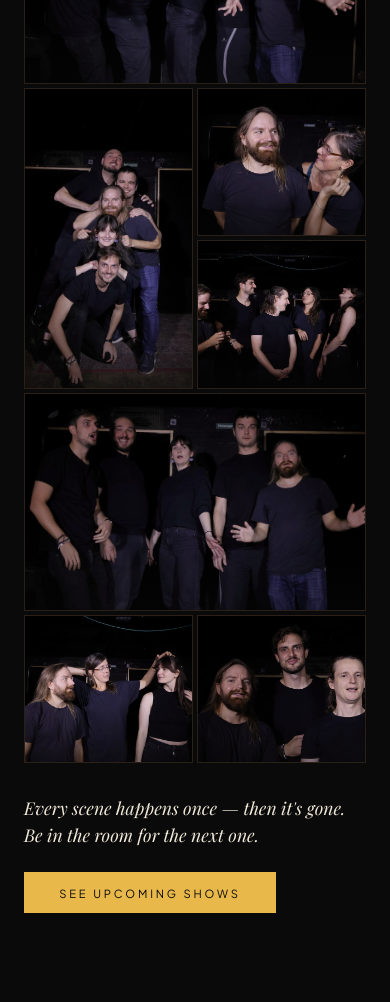
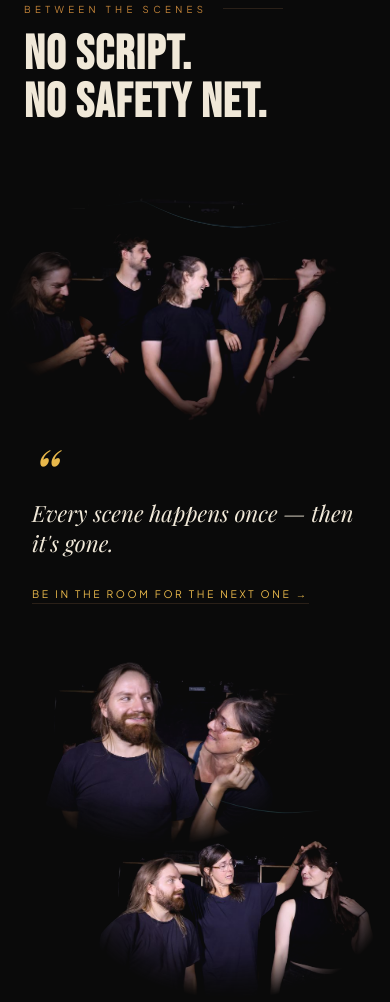
Before and after one commit to SchokoKrossi/check_la_lage, a plain HTML site: page index.html in a window 390 px wide. Shown: the part 1961-2963 px from the top of the page. Drawn offline with Linux system fonts and the light colour scheme.

Commit message:
Softer photo collage, all shows until May, English ticket links
- Gallery: three candid photos instead of seven, fading into the black
  page and blending where they overlap; black & white turning to colour
  on scroll; no captions. Posed photos removed.
- shows.json: all six YesTicket shows from Dec 2026 to May 2027.
- Ticket links now open the English YesTicket pages.

Co-Authored-By: Claude Opus 5.5 <noreply@anthropic.com>

```diff
--- a/index.html
+++ b/index.html
@@ -35,7 +35,42 @@
     },
     "offers": {
       "@type": "Offer",
-      "url": "https://www.yesticket.org/event/de/check-la-lage-improv-show-10-12-26/",
+      "url": "https://www.yesticket.org/event/en/check-la-lage-improv-show-10-12-26/",
+      "price": "5",
+      "priceCurrency": "EUR",
+      "availability": "https://schema.org/InStock"
+    },
+    "organizer": {
+      "@type": "PerformingGroup",
+      "name": "Check la Lage",
+      "url": "https://checklaimpro.de/"
+    }
+  },
+  {
+    "@context": "https://schema.org",
+    "@type": "TheaterEvent",
+    "name": "Check la Lage – Improv Show",
+    "description": "Unscripted improv theatre: every scene is made up on the spot from audience suggestions.",
+    "startDate": "2027-01-14T20:00:00+01:00",
+    "eventStatus": "https://schema.org/EventScheduled",
+    "eventAttendanceMode": "https://schema.org/OfflineEventAttendanceMode",
+    "image": [
+      "https://checklaimpro.de/images/group-web.png"
+    ],
+    "location": {
+      "@type": "Place",
+      "name": "Café Engels",
+      "address": {
+        "@type": "PostalAddress",
+        "streetAddress": "Herrfurthstraße 21",
+        "postalCode": "12049",
+        "addressLocality": "Berlin",
+        "addressCountry": "DE"
+      }
+    },
+    "offers": {
+      "@type": "Offer",
+      "url": "https://www.yesticket.org/event/en/check-la-lage-improv-show-14-01-27/",
       "price": "5",
       "priceCurrency": "EUR",
       "availability": "https://schema.org/InStock"
@@ -527,70 +562,78 @@
   }
   .show-ticket-link:hover { border-color: var(--gold); }
 
-  /* GALLERY */
-  #gallery { background: var(--black); }
-  .gallery-grid {
+  /* GALLERY — a few candid moments, editorial layout */
+  #gallery { background: var(--black); overflow: hidden; }
+  .moments {
     display: grid;
-    grid-template-columns: repeat(4, 1fr);
-    grid-auto-rows: clamp(140px, 15vw, 260px);
-    gap: 6px;
-    grid-template-areas:
-      "a a b c"
-      "a a b d"
-      "e e f g";
-  }
-  .g-a { grid-area: a; } .g-b { grid-area: b; } .g-c { grid-area: c; } .g-d { grid-area: d; }
-  .g-e { grid-area: e; } .g-f { grid-area: f; } .g-g { grid-area: g; }
+    grid-template-columns: repeat(12, 1fr);
+    column-gap: 1.5rem;
+    align-items: start;
+    margin-top: 1rem;
+  }
+  .moment { margin: 0; position: relative; }
+  .moment-1 { grid-column: 1 / 8; grid-row: 1; }
+  .moment-quote { grid-column: 9 / 13; grid-row: 1; align-self: center; }
+  .moment-2 { grid-column: 4 / 9; grid-row: 2; margin-top: -7rem; }
+  .moment-3 { grid-column: 8 / 13; grid-row: 2; margin-top: -1rem; }
+
   .gallery-item {
-    position: relative;
-    overflow: hidden;
+    display: block;
+    width: 100%;
     padding: 0;
     border: none;
-    background: var(--stage);
+    background: transparent;
     cursor: zoom-in;
-    display: block;
   }
   .gallery-item img {
     width: 100%;
-    height: 100%;
+    aspect-ratio: 3 / 2;
     object-fit: cover;
     display: block;
-    filter: brightness(0.88) saturate(0.95);
-    transition: transform 0.6s ease, filter 0.4s ease;
-  }
-  .g-b img { object-position: center 30%; }
-  .gallery-item::after {
-    content: '';
-    position: absolute;
-    inset: 0;
-    box-shadow: inset 0 0 0 1px var(--warm);
-    background: linear-gradient(to top, rgba(10,10,10,0.35), transparent 40%);
-    pointer-events: none;
-    transition: box-shadow 0.3s;
-  }
-  .gallery-item:hover img, .gallery-item:focus-visible img {
-    transform: scale(1.04);
-    filter: brightness(1.05) saturate(1.05);
-  }
-  .gallery-item:hover::after, .gallery-item:focus-visible::after { box-shadow: inset 0 0 0 2px var(--gold); }
-  .gallery-item:focus-visible { outline: none; }
-
-  .gallery-cta {
-    margin-top: 3rem;
-    display: flex;
-    align-items: center;
-    justify-content: space-between;
-    gap: 1.5rem 3rem;
-    flex-wrap: wrap;
-  }
-  .gallery-cta p {
+    -webkit-mask-image: radial-gradient(ellipse closest-side at 50% 50%, #000 58%, transparent 100%);
+            mask-image: radial-gradient(ellipse closest-side at 50% 50%, #000 58%, transparent 100%);
+    mix-blend-mode: lighten;
+    /* Warm black & white until the photo scrolls into view, then it comes to life */
+    filter: grayscale(1) sepia(0.25) contrast(1.08) brightness(0.85);
+    transform: scale(1.03);
+    transition: filter 1.6s ease, transform 1.6s ease;
+  }
+  .moment.alive .gallery-item img,
+  .gallery-item:hover img,
+  .gallery-item:focus-visible img {
+    filter: grayscale(0) sepia(0) contrast(1.02) brightness(0.98);
+    transform: scale(1);
+  }
+  .gallery-item:focus-visible { outline: 1px dashed var(--gold); outline-offset: -12%; }
+
+  .moment-quote blockquote {
     font-family: 'Playfair Display', serif;
     font-style: italic;
-    font-size: clamp(1.1rem, 2vw, 1.5rem);
+    font-size: clamp(1.4rem, 2.4vw, 2.1rem);
+    line-height: 1.35;
     color: var(--cream);
-    max-width: 560px;
-    line-height: 1.5;
-  }
+  }
+  .moment-quote blockquote::before {
+    content: '“';
+    display: block;
+    font-size: 3em;
+    line-height: 0.6;
+    color: var(--gold);
+    margin-bottom: 0.4rem;
+  }
+  .moment-quote a {
+    display: inline-block;
+    margin-top: 1.8rem;
+    font-size: 0.65rem;
+    letter-spacing: 0.25em;
+    text-transform: uppercase;
+    color: var(--gold);
+    text-decoration: none;
+    border-bottom: 1px solid var(--warm);
+    padding-bottom: 3px;
+    transition: border-color 0.3s;
+  }
+  .moment-quote a:hover { border-color: var(--gold); }
 
   .lightbox {
     border: none;
@@ -628,18 +671,12 @@
   .lightbox-next { right: 1.25rem; top: 50%; transform: translateY(-50%); }
 
   @media (max-width: 900px) {
-    .gallery-grid {
-      grid-template-columns: 1fr 1fr;
-      grid-template-rows: 56vw 38vw 38vw 56vw 38vw;
-      gap: 4px;
-      grid-template-areas:
-        "a a"
-        "b c"
-        "b d"
-        "e e"
-        "f g";
-    }
-    .gallery-cta { margin-top: 2rem; }
+    .moments { display: flex; flex-direction: column; gap: 2.5rem; }
+    .moments { gap: 0; }
+    .moment-1 { margin: 0 -1.5rem; }
+    .moment-quote { padding: 0 0.5rem; margin: 1rem 0 2rem; }
+    .moment-2 { width: 92%; margin: 0 0 0 -1.5rem; }
+    .moment-3 { width: 92%; align-self: flex-end; margin: -3.5rem -1.5rem 0 0; }
     .lightbox-prev, .lightbox-next { top: auto; bottom: 1.5rem; transform: none; }
     .lightbox-prev { left: calc(50% - 56px); }
     .lightbox-next { right: calc(50% - 56px); }
@@ -1280,7 +1317,7 @@
         <div class="next-show-price">5 € early bird · 8 €</div>
       </div>
       <div class="hero-cta">
-        <a href="https://www.yesticket.org/event/de/check-la-lage-improv-show-10-12-26/" target="_blank" rel="noopener" class="btn btn-primary">Get Tickets</a>
+        <a href="https://www.yesticket.org/event/en/check-la-lage-improv-show-10-12-26/" target="_blank" rel="noopener" class="btn btn-primary">Get Tickets</a>
         <a href="#shows" class="btn btn-ghost">All dates</a>
       </div>
       <!-- HERO-NEXT:END -->
@@ -1305,7 +1342,16 @@
       <div class="show-venue">Café Engels</div>
       <div class="show-address">Herrfurthstraße 21, 12049 Berlin</div>
       <div class="show-location">5 € early bird · 8 € · 20:00</div>
-      <a href="https://www.yesticket.org/event/de/check-la-lage-improv-show-10-12-26/" target="_blank" rel="noopener" class="show-ticket-link">Get Tickets →</a>
+      <a href="https://www.yesticket.org/event/en/check-la-lage-improv-show-10-12-26/" target="_blank" rel="noopener" class="show-ticket-link">Get Tickets →</a>
+    </div>
+
+    <div class="show-card" data-date="2027-01-14">
+      <div class="show-date">14</div>
+      <div class="show-month">January · Thursday</div>
+      <div class="show-venue">Café Engels</div>
+      <div class="show-address">Herrfurthstraße 21, 12049 Berlin</div>
+      <div class="show-location">5 € early bird · 8 € · 20:00</div>
+      <a href="https://www.yesticket.org/event/en/check-la-lage-improv-show-14-01-27/" target="_blank" rel="noopener" class="show-ticket-link">Get Tickets →</a>
     </div>
 
   </div>
@@ -1314,34 +1360,28 @@
 
 <!-- GALLERY -->
 <section id="gallery">
-  <div class="section-label">Caught on stage</div>
+  <div class="section-label">Between the scenes</div>
   <h2 class="section-title reveal">No Script.<br>No Safety Net.</h2>
-  <div class="gallery-grid reveal">
-    <button class="gallery-item g-a" data-full="images/gallery/welcome-1600.jpg" aria-label="Open photo: the whole cast welcoming the audience">
-      <img src="images/gallery/welcome-800.jpg" srcset="images/gallery/welcome-800.jpg 800w, images/gallery/welcome-1600.jpg 1600w" sizes="(max-width: 900px) 100vw, 50vw" alt="The whole cast on stage, arms stretched out welcoming the audience" loading="lazy" decoding="async" />
-    </button>
-    <button class="gallery-item g-b" data-full="images/gallery/tower-1600.jpg" aria-label="Open photo: the cast stacked in a human tower">
-      <img src="images/gallery/tower-800.jpg" srcset="images/gallery/tower-800.jpg 533w, images/gallery/tower-1600.jpg 1067w" sizes="(max-width: 900px) 50vw, 25vw" alt="Five performers stacked on top of each other in a human tower, grinning" loading="lazy" decoding="async" />
-    </button>
-    <button class="gallery-item g-c" data-full="images/gallery/duo-1600.jpg" aria-label="Open photo: two performers mid-scene">
-      <img src="images/gallery/duo-800.jpg" srcset="images/gallery/duo-800.jpg 800w, images/gallery/duo-1600.jpg 1600w" sizes="(max-width: 900px) 50vw, 25vw" alt="Two performers mid-scene, one grinning while the other leans in" loading="lazy" decoding="async" />
-    </button>
-    <button class="gallery-item g-d" data-full="images/gallery/laugh-1600.jpg" aria-label="Open photo: five performers laughing in a line">
-      <img src="images/gallery/laugh-800.jpg" srcset="images/gallery/laugh-800.jpg 800w, images/gallery/laugh-1600.jpg 1600w" sizes="(max-width: 900px) 50vw, 25vw" alt="Five performers standing in a line, cracking up" loading="lazy" decoding="async" />
-    </button>
-    <button class="gallery-item g-e" data-full="images/gallery/scene-1600.jpg" aria-label="Open photo: the cast reacting in surprise">
-      <img src="images/gallery/scene-800.jpg" srcset="images/gallery/scene-800.jpg 800w, images/gallery/scene-1600.jpg 1600w" sizes="(max-width: 900px) 100vw, 50vw" alt="The cast on stage reacting with wide-eyed surprise" loading="lazy" decoding="async" />
-    </button>
-    <button class="gallery-item g-f" data-full="images/gallery/trio-1600.jpg" aria-label="Open photo: three performers in a scene">
-      <img src="images/gallery/trio-800.jpg" srcset="images/gallery/trio-800.jpg 800w, images/gallery/trio-1600.jpg 1600w" sizes="(max-width: 900px) 50vw, 25vw" alt="Three performers in a scene, one fixing another's hair" loading="lazy" decoding="async" />
-    </button>
-    <button class="gallery-item g-g" data-full="images/gallery/faces-1600.jpg" aria-label="Open photo: three performers pulling faces">
-      <img src="images/gallery/faces-800.jpg" srcset="images/gallery/faces-800.jpg 800w, images/gallery/faces-1600.jpg 1600w" sizes="(max-width: 900px) 50vw, 25vw" alt="Three performers close up, pulling faces at the camera" loading="lazy" decoding="async" />
-    </button>
-  </div>
-  <div class="gallery-cta reveal">
-    <p>Every scene happens once — then it's gone. Be in the room for the next one.</p>
-    <a href="#shows" class="btn btn-primary">See upcoming shows</a>
+  <div class="moments">
+    <figure class="moment moment-1">
+      <button class="gallery-item" data-full="images/gallery/laugh-1600.jpg" aria-label="Enlarge photo: Five performers on stage, cracking up at each other">
+        <img src="images/gallery/laugh-800.jpg" srcset="images/gallery/laugh-800.jpg 800w, images/gallery/laugh-1600.jpg 1600w" sizes="(max-width: 900px) 100vw, 58vw" alt="Five performers on stage, cracking up at each other" loading="lazy" decoding="async" />
+      </button>
+    </figure>
+    <div class="moment-quote reveal">
+      <blockquote>Every scene happens once — then it's gone.</blockquote>
+      <a href="#shows">Be in the room for the next one →</a>
+    </div>
+    <figure class="moment moment-2">
+      <button class="gallery-item" data-full="images/gallery/duo-1600.jpg" aria-label="Enlarge photo: Two performers mid-scene, one grinning while the other leans in">
+        <img src="images/gallery/duo-800.jpg" srcset="images/gallery/duo-800.jpg 800w, images/gallery/duo-1600.jpg 1600w" sizes="(max-width: 900px) 78vw, 33vw" alt="Two performers mid-scene, one grinning while the other leans in" loading="lazy" decoding="async" />
+      </button>
+    </figure>
+    <figure class="moment moment-3">
+      <button class="gallery-item" data-full="images/gallery/trio-1600.jpg" aria-label="Enlarge photo: Three performers in a scene, one fixing another's hair">
+        <img src="images/gallery/trio-800.jpg" srcset="images/gallery/trio-800.jpg 800w, images/gallery/trio-1600.jpg 1600w" sizes="(max-width: 900px) 78vw, 33vw" alt="Three performers in a scene, one fixing another's hair" loading="lazy" decoding="async" />
+      </button>
+    </figure>
   </div>
 </section>
 
@@ -1829,6 +1869,16 @@
     });
   })();
 
+  // Gallery photos fade from black & white into colour once they're in view
+  (function() {
+    const moments = document.querySelectorAll('.moment');
+    if (!('IntersectionObserver' in window)) { moments.forEach(m => m.classList.add('alive')); return; }
+    const io = new IntersectionObserver(entries => {
+      entries.forEach(e => { if (e.isIntersecting) { e.target.classList.add('alive'); io.unobserve(e.target); } });
+    }, { threshold: 0.35 });
+    moments.forEach(m => io.observe(m));
+  })();
+
   // Scroll reveal
   const reveals = document.querySelectorAll('.reveal');
   const observer = new IntersectionObserver(entries => {
```
Also changed, not shown: shows.json (+41 -1 lines), images/gallery/faces-1600.jpg (deleted), images/gallery/faces-800.jpg (deleted), images/gallery/scene-1600.jpg (deleted), images/gallery/scene-800.jpg (deleted), images/gallery/tower-1600.jpg (deleted), images/gallery/tower-800.jpg (deleted), images/gallery/welcome-1600.jpg (deleted), images/gallery/welcome-800.jpg (deleted).
